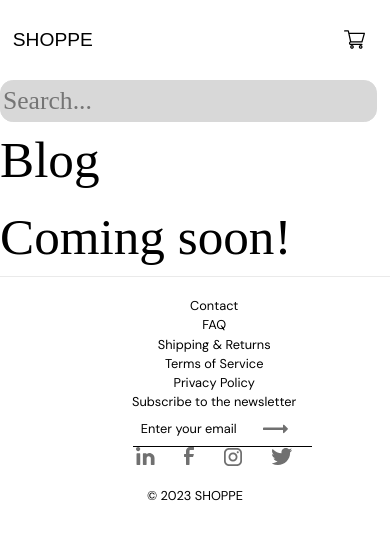
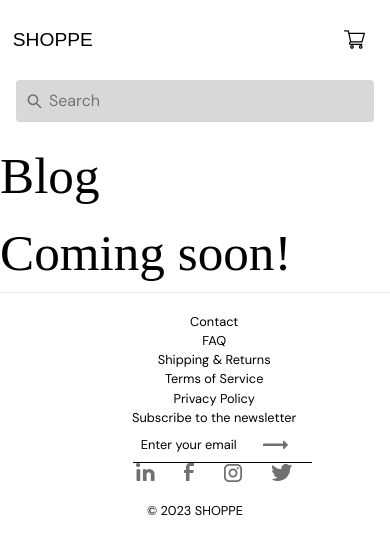
Before and after one commit to danieldraganweb/shoppe-next-app, a Next.js app: page /blog in a window 390 px wide. Shown: the top 554 px of the page. Built offline with nearby package versions, Linux system fonts and the light colour scheme; a web font is replaced by a local one.

Commit message:
add & style search bar for mobile

```diff
--- a/app/components/Banner.tsx
+++ b/app/components/Banner.tsx
@@ -48,7 +48,7 @@ export function BannerHero() {
                 height={banner.fields?.Image[0].height}
                 style={{
                   boxShadow: "0 0 10px rgba(0, 0, 0, 0.2)",
-                  borderRadius: "0.8em",
+                  borderRadius: "0.2em",
                 }}
               />
             </div>
@@ -63,7 +63,7 @@ export function BannerHero() {
                 height={banner.fields?.Image[0].height}
                 style={{
                   boxShadow: "0 0 10px rgba(0, 0, 0, 0.2)",
-                  borderRadius: "0.8em",
+                  borderRadius: "0.2em",
                 }}
                 className={` ${styles["transition-opacity"]} ${
                   styles["opacity-0"]
--- a/app/components/Navbar.tsx
+++ b/app/components/Navbar.tsx
@@ -38,7 +38,23 @@ const Navbar = () => {
           </Link>
         </div>
       </nav>
-      <input className={styles.search} type="search" placeholder="Search..." />
+      <div className={styles.searchBarContainer}>
+        <svg
+          xmlns="http://www.w3.org/2000/svg"
+          width="15"
+          height="15"
+          viewBox="0 0 12 13"
+          fill="none"
+        >
+          <path
+            fill-rule="evenodd"
+            clip-rule="evenodd"
+            d="M9.24826 8.67L11.9144 11.3957C12.0335 11.531 12.0276 11.738 11.9011 11.8659L11.4345 12.3429C11.3719 12.4074 11.2868 12.4437 11.1979 12.4437C11.109 12.4437 11.0238 12.4074 10.9613 12.3429L8.29511 9.6172C8.22136 9.54174 8.15444 9.45964 8.09514 9.37188L7.59524 8.69044C6.7681 9.3657 5.74095 9.73336 4.68245 9.73304C2.50127 9.74078 0.6059 8.20253 0.118463 6.02899C-0.368974 3.85544 0.681608 1.62668 2.64823 0.662194C4.61486 -0.302289 6.97267 0.254912 8.32576 2.00392C9.67886 3.75292 9.66613 6.22695 8.29511 7.9613L8.96165 8.4315C9.06574 8.49961 9.1619 8.57962 9.24826 8.67ZM1.3498 4.96281C1.3498 6.84455 2.84191 8.37 4.68251 8.37C5.5664 8.37 6.41409 8.01103 7.03909 7.37206C7.66409 6.73309 8.01522 5.86645 8.01522 4.96281C8.01522 3.08108 6.52311 1.55563 4.68251 1.55563C2.84191 1.55563 1.3498 3.08108 1.3498 4.96281Z"
+            fill="#707070"
+          />
+        </svg>
+        <input className={styles.search} type="search" placeholder="Search" />
+      </div>
     </div>
   );
 };
--- a/app/styles/components/Navbar.module.scss
+++ b/app/styles/components/Navbar.module.scss
@@ -18,6 +18,41 @@
     box-sizing: border-box;
     font-family: "DM Sans", sans-serif;
     // border-bottom: 1px solid #eaeaea;
+}
+.searchBarContainer{
+    position: relative;
+    display: flex;
+    justify-content: space-between;
+    align-items: center;
+    font-family: $primary-font;
+    font-size: 1rem;
+    padding: 0em 1em;
+    svg{
+        position: absolute;
+        top: 0.9em;
+        left: 1.7em;
+        color: $primary-accent-color;
+        cursor: pointer;
+        &:hover{
+            transform: scale(1.1);
+        }
+    }
+    input{
+        width: 100%;
+        max-width: 100%;
+        margin: 0 auto;
+        background-color: $quaternary-color;
+        border-radius: 0.2em;
+        box-sizing: border-box;
+        border: 1px solid $quaternary-color;
+        margin-bottom: 1em;
+        padding: 0.5em 2em 0.5em 2em;
+        &:focus {
+            font-size: 1em;
+            outline: none;
+            border: 1px solid $primary-accent-color;
+        }
+    }
 }
 .search {
     display: none;
@@ -88,15 +123,17 @@
     width: 95%;
     max-width: 78rem;
     margin: 0 auto;
-    font-size: 1rem;
     background-color: $quaternary-color;
     border-radius: 0.5em;
     box-sizing: border-box;
     border: 1px solid $quaternary-color;
     margin-bottom: 1em;
+    padding: 0em 1em;
     &:focus {
-      outline: none;
-      border: 1px solid $primary-accent-color;
+        font-size: clamp($font-size-mobile, 1.5vw, $font-size-desktop);
+        outline: none;
+        border: 1px solid $primary-accent-color;
+        padding: 0.5em 0.5em;
     }
   }
     .navLinks{
```
Also changed, not shown: app/styles/components/Banner.module.scss (+8 -4 lines).
